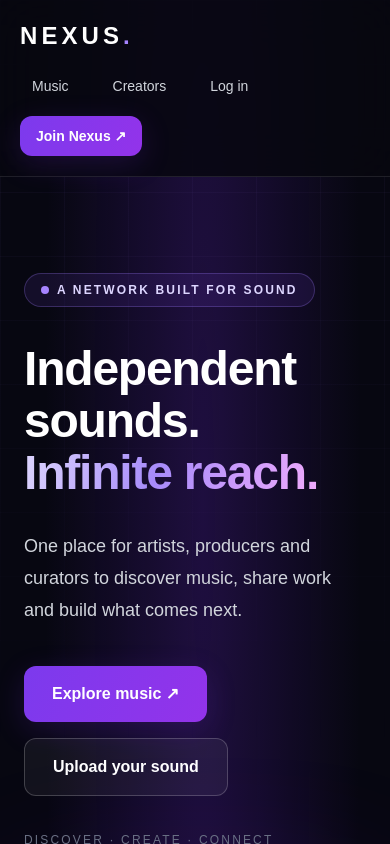
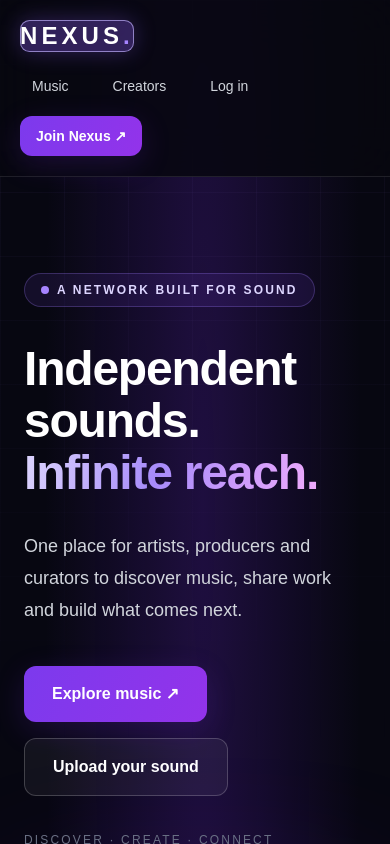
Before and after one commit to TSS-007/Nexus_Music, a Next.js app in the folder web/: page / in a window 390 px wide. In both pictures the pointer is over the link "NEXUS.". Shown: the top 844 px of the page. Built offline with nearby package versions, Linux system fonts and the light colour scheme.

Commit message:
Fix visible iPad Safari trackpad navigation hover highlight independent of hover media query

```diff
--- a/web/src/app/globals.css
+++ b/web/src/app/globals.css
@@ -52,3 +52,19 @@ a:focus-visible, button:focus-visible, [role="button"]:focus-visible {
   a, button, [role="button"], select, input[type="submit"], input[type="button"] { transition:none !important; }
   a:hover, button:hover, [role="button"]:hover { transform:none !important; }
 }
+
+/* iPadOS Safari can report hover:none even with a connected trackpad.
+   Apply the navigation highlight on actual pointer hover regardless of media query. */
+header nav a:not(.nexus-cta):hover,
+header nav a:not(.nexus-cta):focus-visible {
+  background-color:rgba(139,92,246,.32) !important;
+  color:#ffffff !important;
+  box-shadow:inset 0 0 0 1px rgba(196,181,253,.65),0 0 22px rgba(139,92,246,.3) !important;
+  border-radius:.6rem;
+}
+header nav a:not(.nexus-cta) {
+  transition:background-color .18s ease,color .18s ease,box-shadow .18s ease !important;
+}
+@media (prefers-reduced-motion:reduce) {
+  header nav a:not(.nexus-cta) { transition:none !important; }
+}
```
